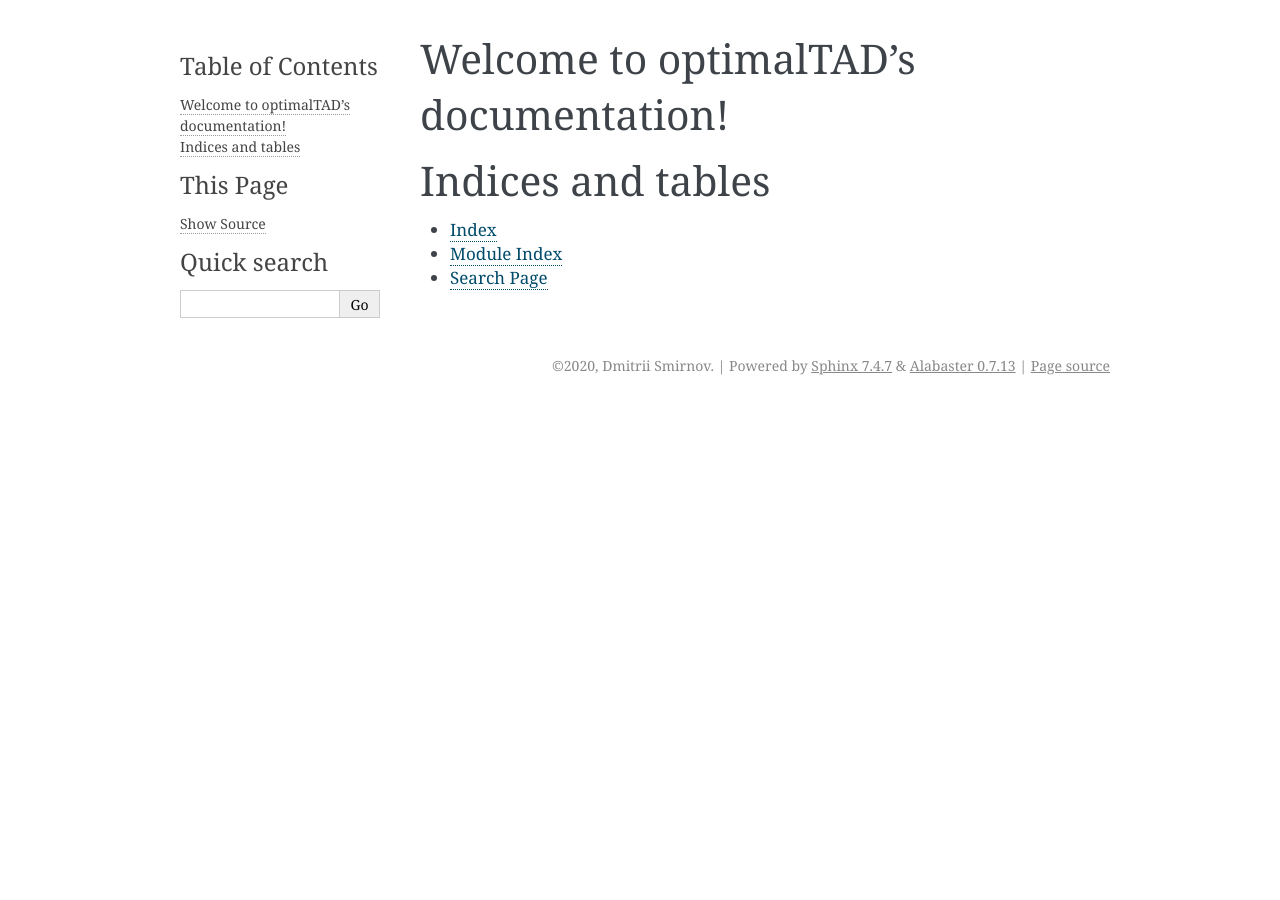
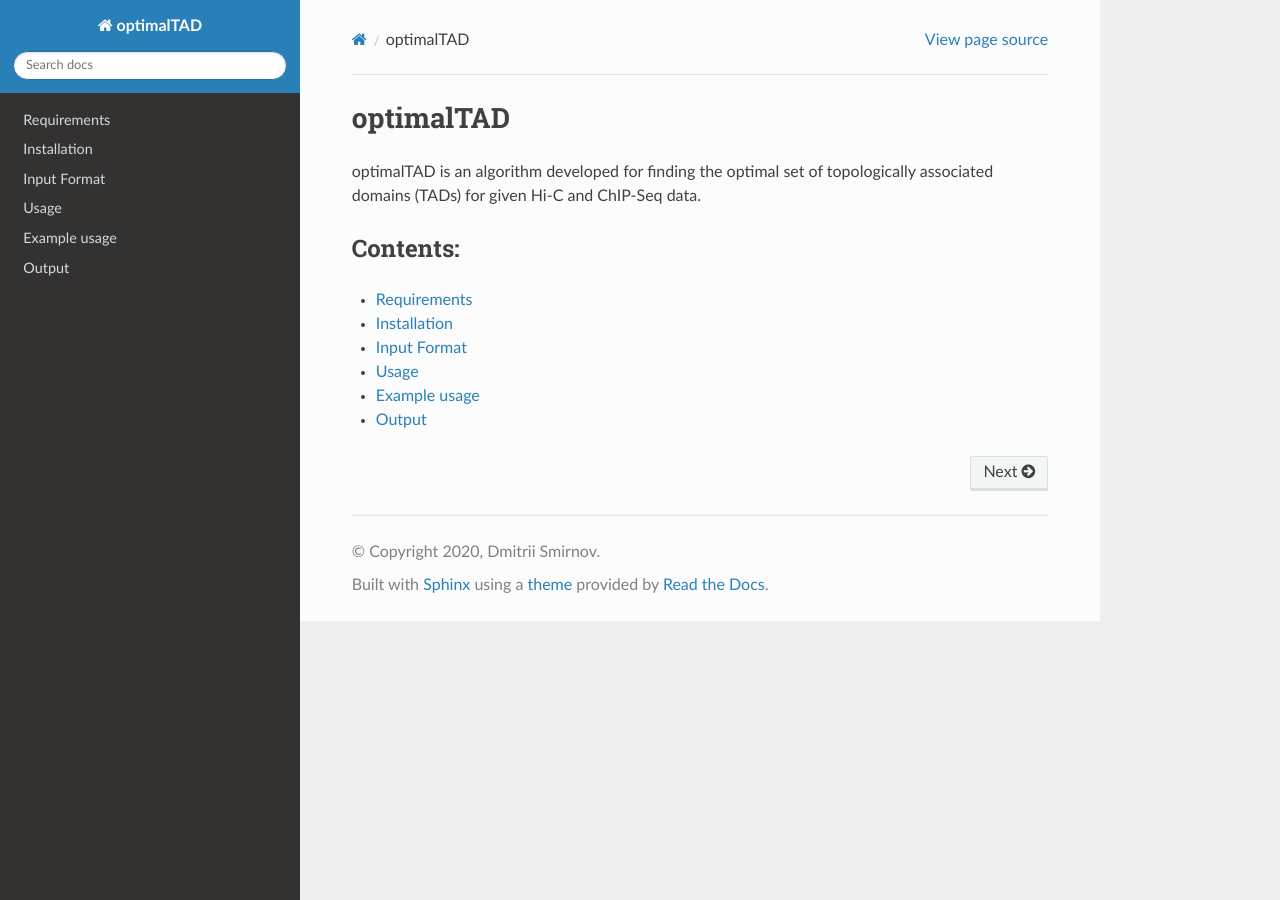
Before and after one commit to cosmoskaluga/optimalTAD, a Sphinx documentation site: the page built from docs/index.rst, in a window 1280 px wide. Built offline with Sphinx 7.4.7 and the Read the Docs theme 2.0.0, drawn with Linux system fonts in a browser that asks for light colours.

Commit message:
new docs

```diff
--- a/docs/conf.py
+++ b/docs/conf.py
@@ -14,6 +14,7 @@
 # import sys
 # sys.path.insert(0, os.path.abspath('.'))
 
+import sphinx_rtd_theme
 
 # -- Project information -----------------------------------------------------
 
@@ -30,8 +31,7 @@ release = '0.1.0'
 # Add any Sphinx extension module names here, as strings. They can be
 # extensions coming with Sphinx (named 'sphinx.ext.*') or your custom
 # ones.
-extensions = [
-]
+extensions = ["sphinx_rtd_theme"]
 
 # Add any paths that contain templates here, relative to this directory.
 templates_path = ['_templates']
@@ -47,7 +47,8 @@ exclude_patterns = ['_build', 'Thumbs.db', '.DS_Store']
 # The theme to use for HTML and HTML Help pages.  See the documentation for
 # a list of builtin themes.
 #
-html_theme = 'alabaster'
+html_theme = "sphinx_rtd_theme"
+
 
 # Add any paths that contain custom static files (such as style sheets) here,
 # relative to this directory. They are copied after the builtin static files,
--- /dev/null
+++ b/docs/content/Example_usage.rst
@@ -0,0 +1,5 @@
+Example usage
+=============
+
+.. contents::
+:local:
--- /dev/null
+++ b/docs/content/Input_format.rst
@@ -0,0 +1,4 @@
+Input Format
+=============
+
+Both Hi-C and ChIP-Seq data are required for optimalTAD running. Hi-C data should be iteratively corrected (Imakaev et al, 2012) and contained in .hdf5 file. Bed format for acetylation data is needed.
--- /dev/null
+++ b/docs/content/Output.rst
@@ -0,0 +1,2 @@
+Output
+=============
--- /dev/null
+++ b/docs/content/Usage.rst
@@ -0,0 +1,5 @@
+Usage
+=============
+
+.. contents::
+:local:
--- a/docs/index.rst
+++ b/docs/index.rst
@@ -3,18 +3,21 @@
    You can adapt this file completely to your liking, but it should at least
    contain the root `toctree` directive.
 
-Welcome to optimalTAD's documentation!
-======================================
+==================
+optimalTAD
+==================
+optimalTAD is an algorithm developed for finding the optimal set of topologically associated domains (TADs) for given Hi-C and ChIP-Seq data.
+
+
+Contents:
+---------
 
 .. toctree::
-   :maxdepth: 2
-   :caption: Contents:
+    :maxdepth: 1
 
-
-
-Indices and tables
-==================
-
-* :ref:`genindex`
-* :ref:`modindex`
-* :ref:`search`
+    content/Requirements
+    content/Installation
+    content/Input_format
+    content/Usage
+    content/Example_usage
+    content/Output
```
Also changed, not shown: docs/content/Installation.rst (added, +10 -0 lines), docs/content/Requirements.rst (added, +10 -0 lines).
